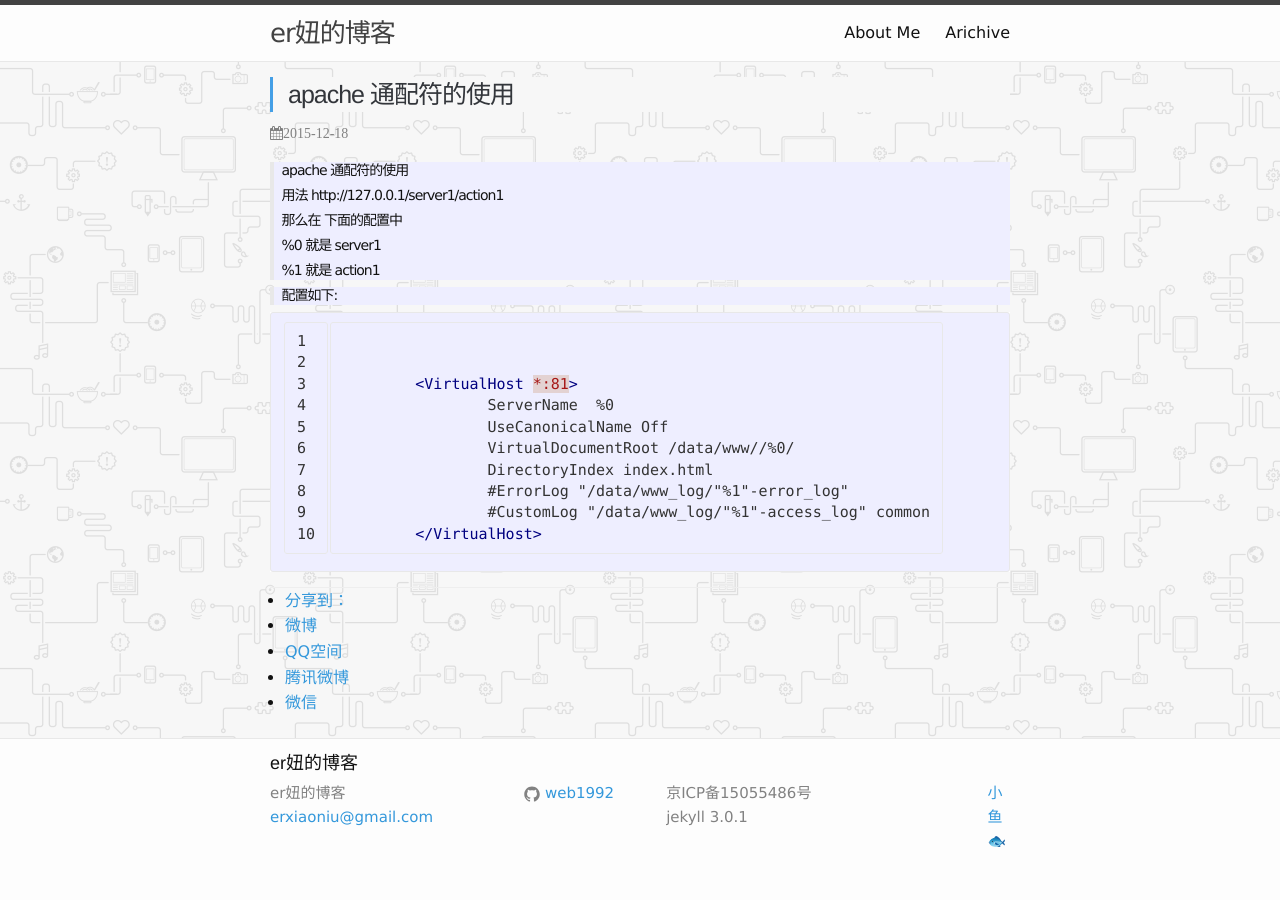
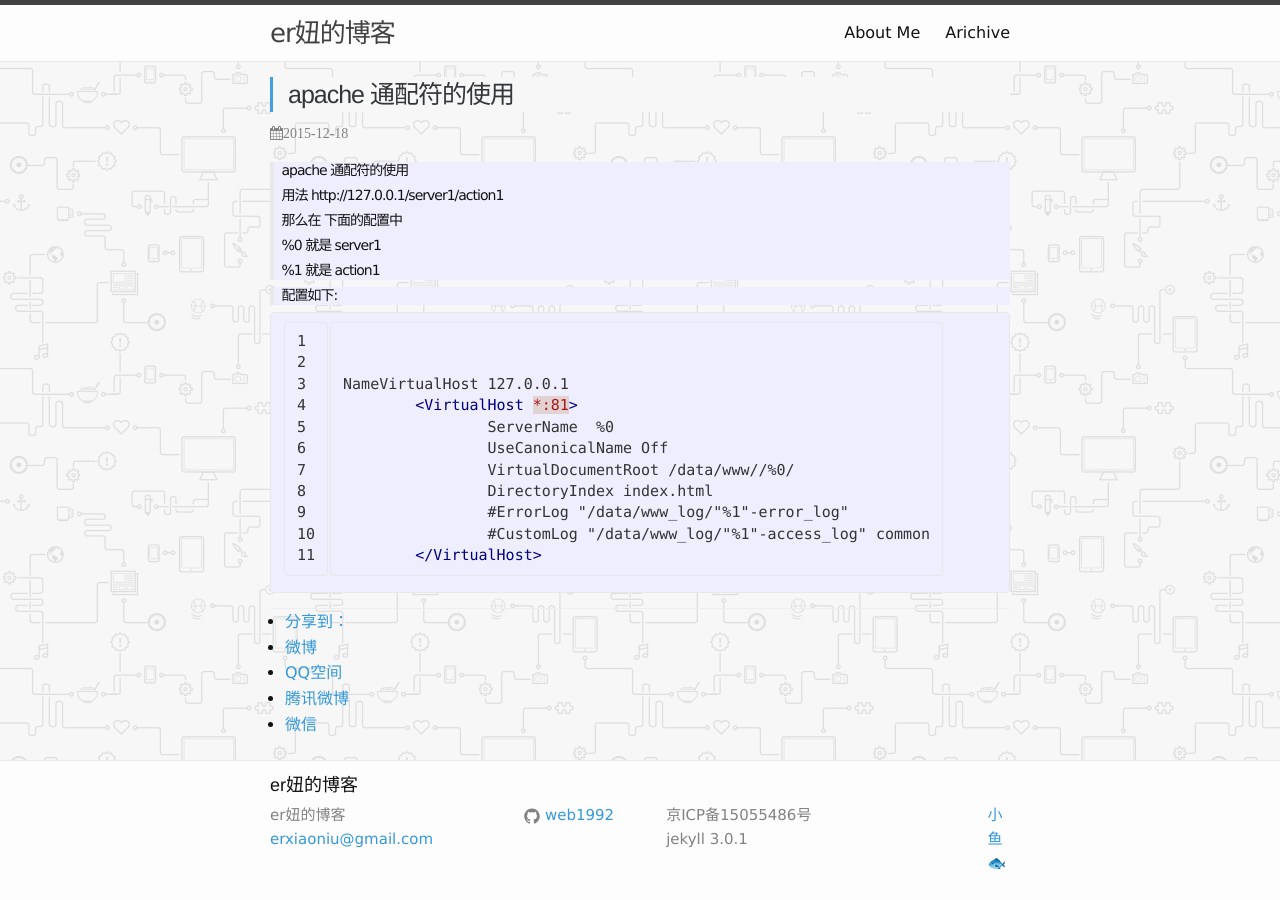
Before and after one commit to web1992/web1992, a Jekyll site: the page built from _posts/2015-12-18-apache-wildcard-usegae.markdown, in a window 1280 px wide. Built offline with Jekyll 4.4.1, drawn with Linux system fonts in a browser that asks for light colours; comment, search, counter and statistics services are not loaded.

Commit message:
add apache wildcard

```diff
--- a/_posts/2015-12-18-apache-wildcard-usegae.markdown
+++ b/_posts/2015-12-18-apache-wildcard-usegae.markdown
@@ -21,6 +21,7 @@ keywords: apache, Linux,Jekyll,web1992
 
 {% highlight xml linenos %}
 
+NameVirtualHost 127.0.0.1
 	<VirtualHost *:81>
 	        ServerName  %0
 	        UseCanonicalName Off
```
